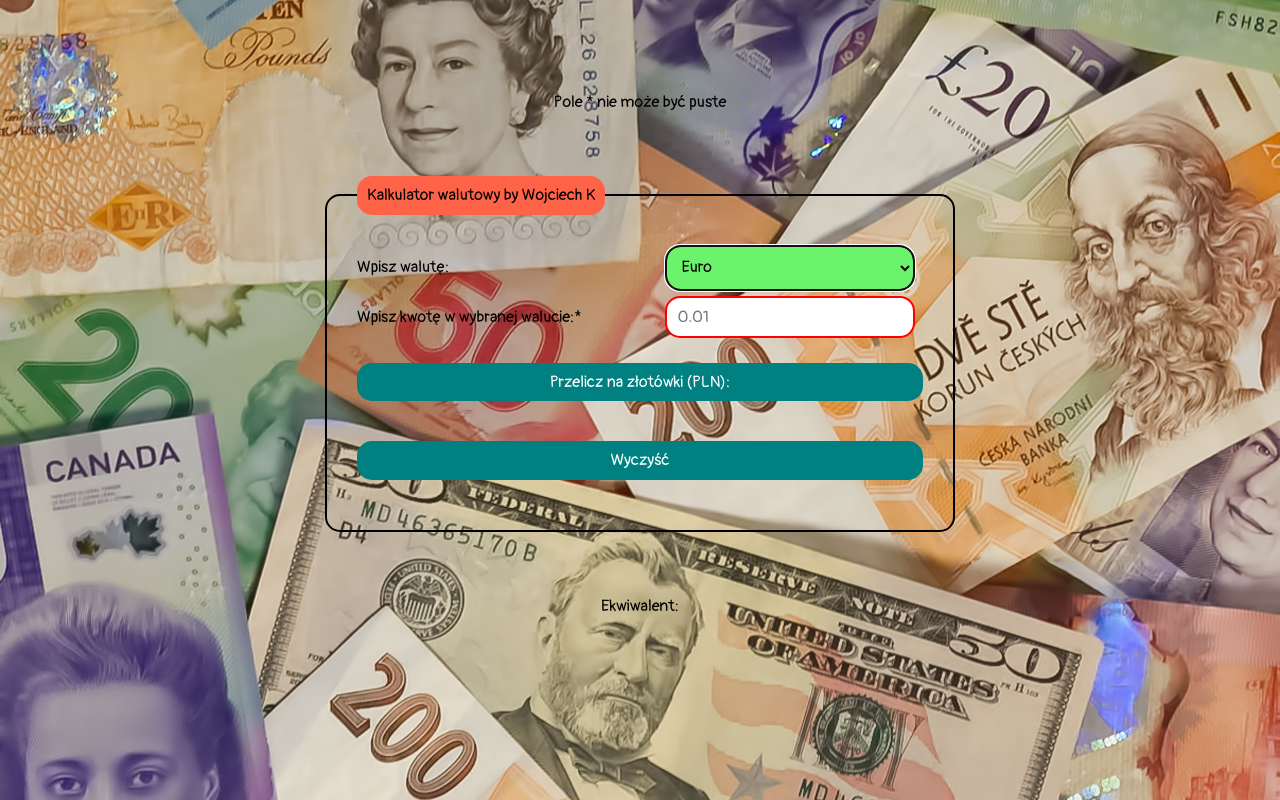
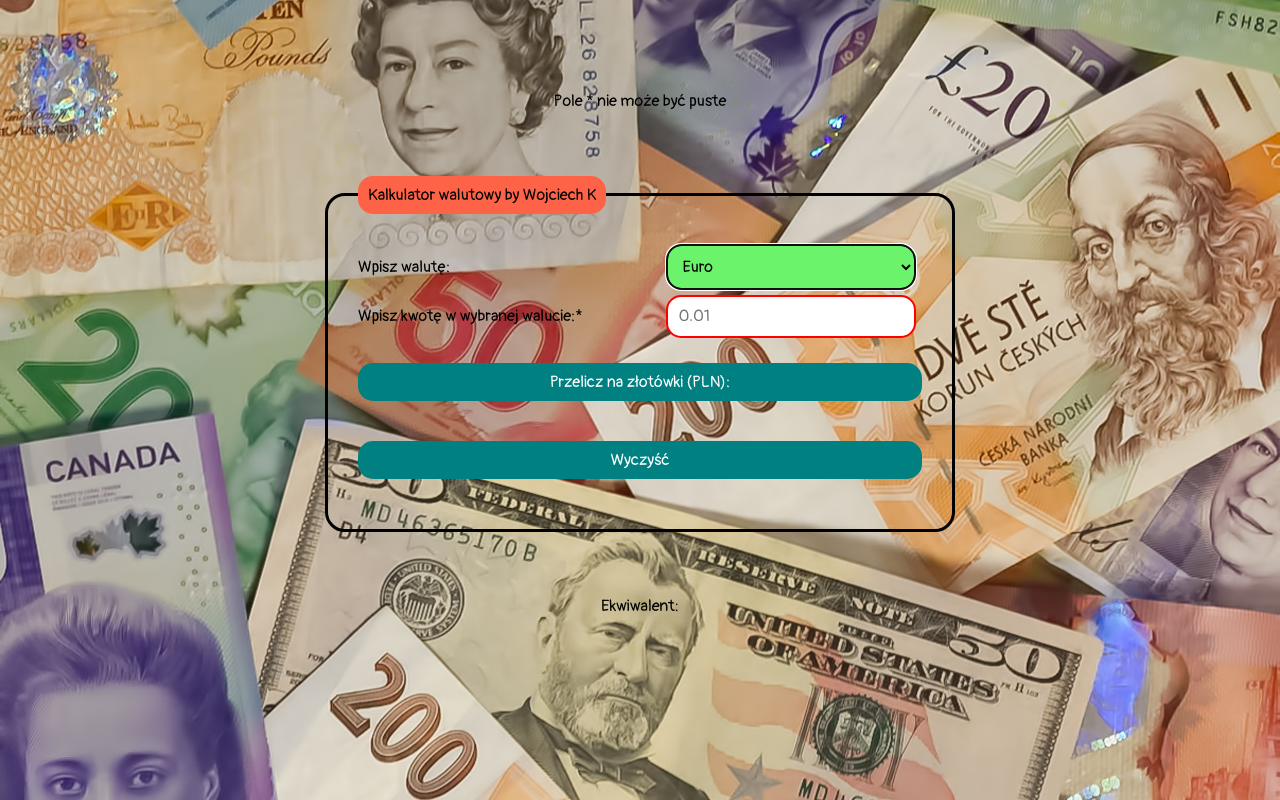
Before and after one commit to wojtekkkwojtek/Currency-converter, a plain HTML site: page currency-converter.html in a window 1280 px wide. Drawn offline with nearby package versions, Linux system fonts and the light colour scheme.

Commit message:
border and border-radius feature changed

```diff
--- a/css/form.css
+++ b/css/form.css
@@ -45,10 +45,11 @@ margin-top: 20px;
 }
 
 .form__fieldset{
-    border: 2px solid black;
+    border: 3px solid black;
     padding: 30px;
-    border-radius: 15px;
+    border-radius: 20px;
     margin: 30px 0;
+
 }
 
 .form__legend{
```
